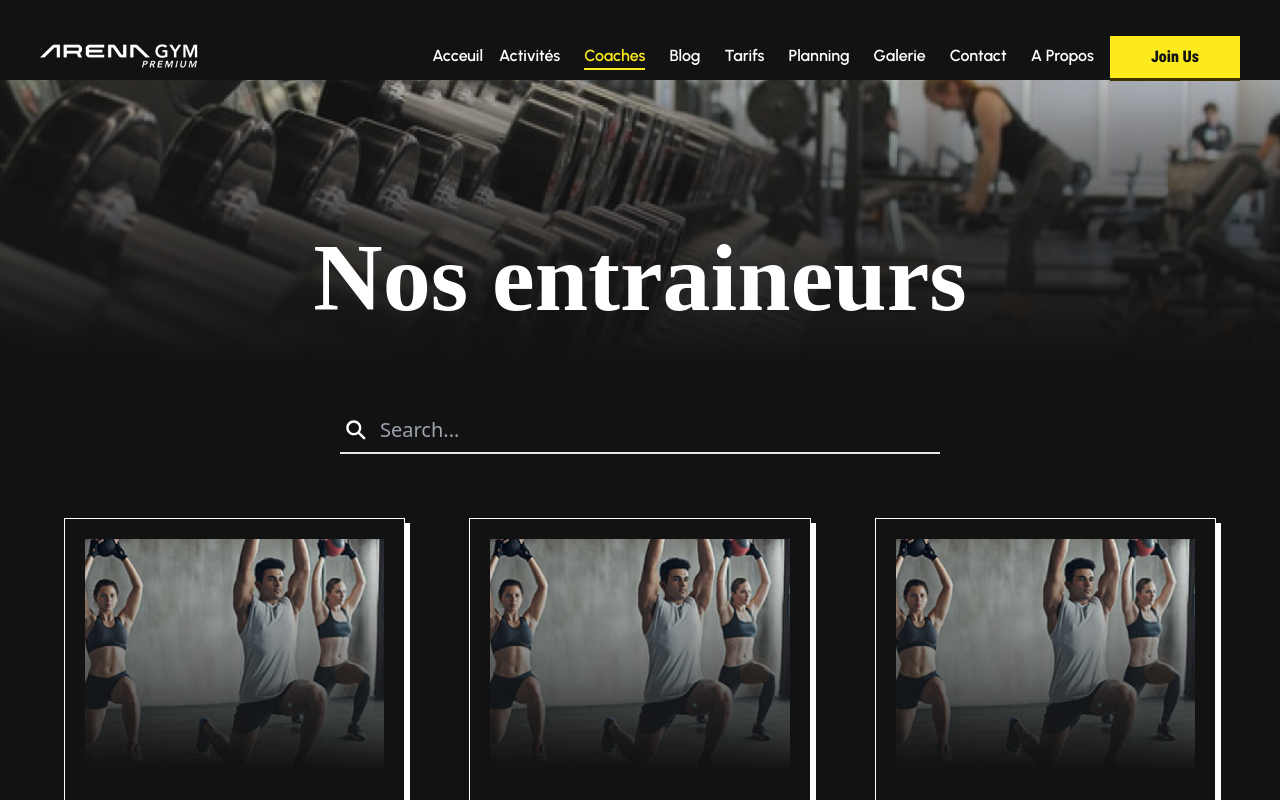
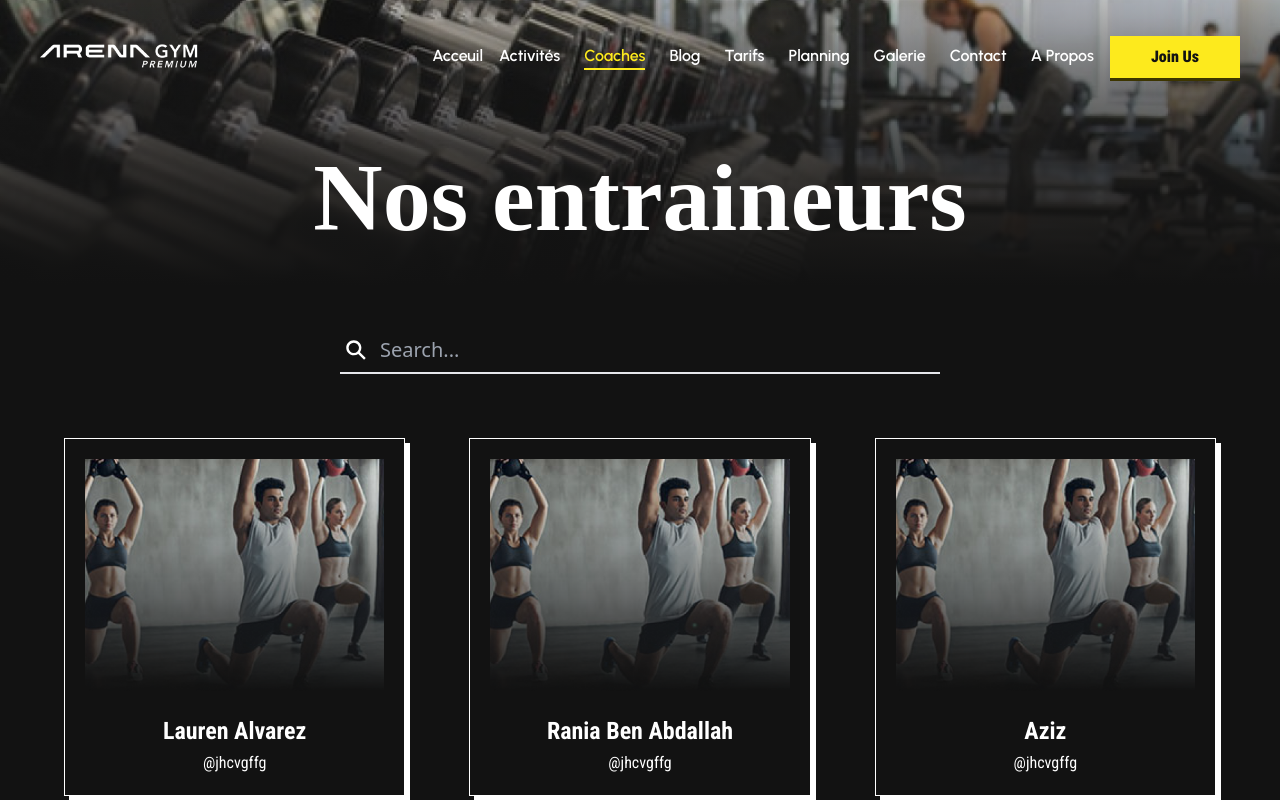
Before and after one commit to medazizktata/Arena-gym-website, a React (Vite) app in the folder Arena-gym-website/: page /coaches in a window 1280 px wide. Shown: the top 800 px of the page. Built offline with nearby package versions, Linux system fonts and the light colour scheme.

Commit message:
Tailwind fixes

```diff
--- a/Arena-gym-website/src/components/PageIntroduction.jsx
+++ b/Arena-gym-website/src/components/PageIntroduction.jsx
@@ -20,7 +20,7 @@ function PageIntroduction({
 
   return (
     <>
-      <div className="my-20 relative overflow-y-hidden">
+      <div className="mb-20 relative overflow-y-hidden">
         <div className="flex flex-col relative z-10">
           <div className="transform translate-y-10">
             <div
--- a/Arena-gym-website/src/pages/Activities/Activites.jsx
+++ b/Arena-gym-website/src/pages/Activities/Activites.jsx
@@ -94,7 +94,7 @@ function Activites() {
         </div>
       </div>
       </div>
-      <div className="my-10">
+      <div className="max-sm:-my-40 max-sm:pb-10 sm:my-20">
         <Pagination
           currentPage={currentPage}
           totalPages={Math.ceil(activities.length / activitiesPerPage)}
```
